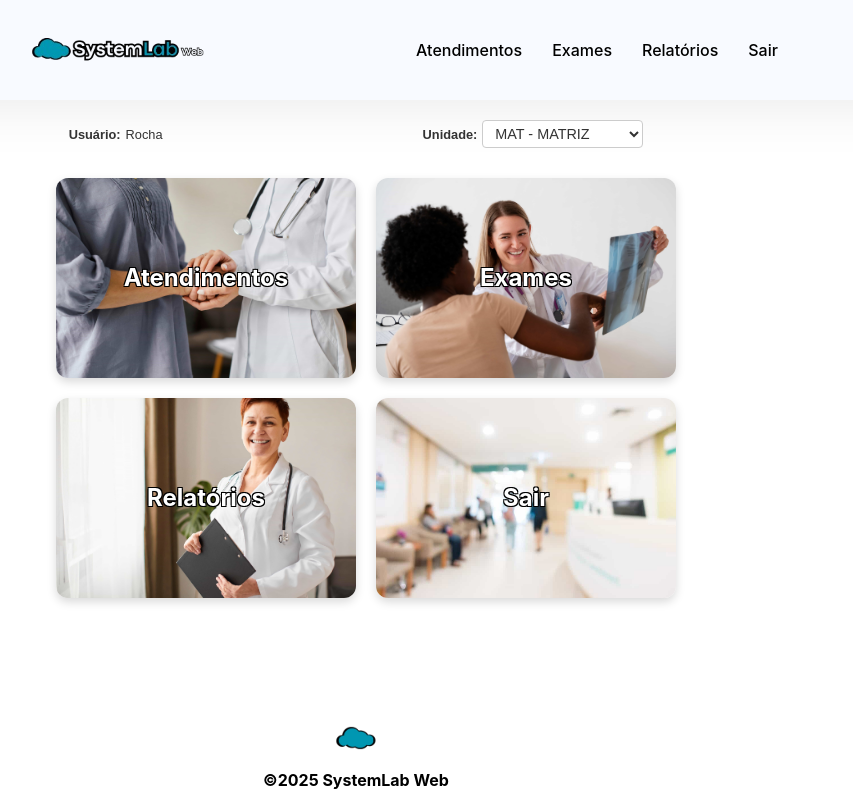
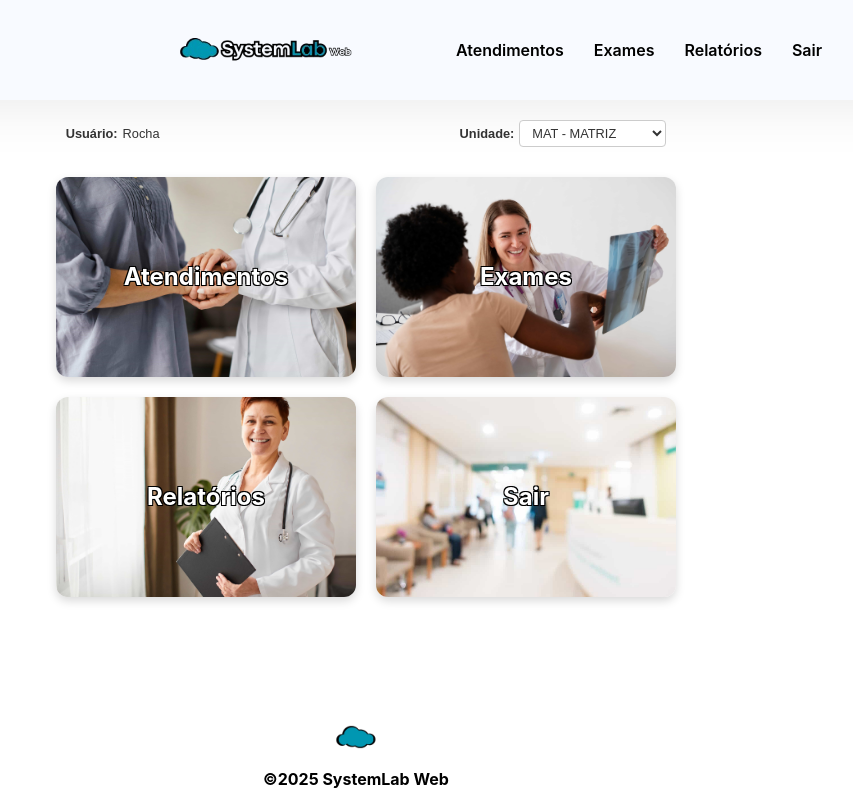
Before and after one commit to CoderRocha/systemlab-web, a React (Create React App) app: page /home in a window 1280 px wide. Shown: the whole page, without its empty margins (284-1137 px from the left). Built offline with nearby package versions, Linux system fonts and the light colour scheme; the HTML template or start-up script is replaced by a standard one.

Commit message:
fixed 'UserBar' and 'Navbar' alinhamentos and positions

```diff
--- a/src/components/navbar/Navbar.module.css
+++ b/src/components/navbar/Navbar.module.css
@@ -15,14 +15,14 @@
 .navbar-logo {
     height: 80px; /* Reduzido para alinhar melhor */
     cursor: pointer;
-    margin-right: 20px; /* Mais espaço entre logo e itens */
-    margin-left: 262px;
+    margin-right: 90px; /* Mais espaço entre logo e itens */
+    margin-left: 410px;
 }
 
 /* Navigation Section */
 .navbar-nav {
     flex-grow: 1;
-    display: flex;
+    display: center;
     justify-content: center; /* Alinha os itens no centro */
 }
 
@@ -45,7 +45,7 @@
 .navbar-link {
     color: black;
     font-size: 16px;
-    font-weight: 500;
+    font-weight: 600;
     text-decoration: none;
     cursor: pointer;
     transition: color 0.3s ease;
--- a/src/components/userBar/UserBar.module.css
+++ b/src/components/userBar/UserBar.module.css
@@ -12,7 +12,9 @@
 /* User info and unit section styles */
 .user-info,
 .user-unit {
-    margin: 0 130px;
+    margin: 0 140px;
+    margin-left: 160px;
+    margin-right: 140px;
     display: flex;
     align-items: center;
 }
@@ -26,7 +28,7 @@
 .user-select {
     margin-left: 5px;
     padding: 4px 8px;
-    font-size: 0.9rem;
+    font-size: 0.8rem;
     border: 1px solid #ccc;
     border-radius: 4px;
     background-color: #fff;
```
